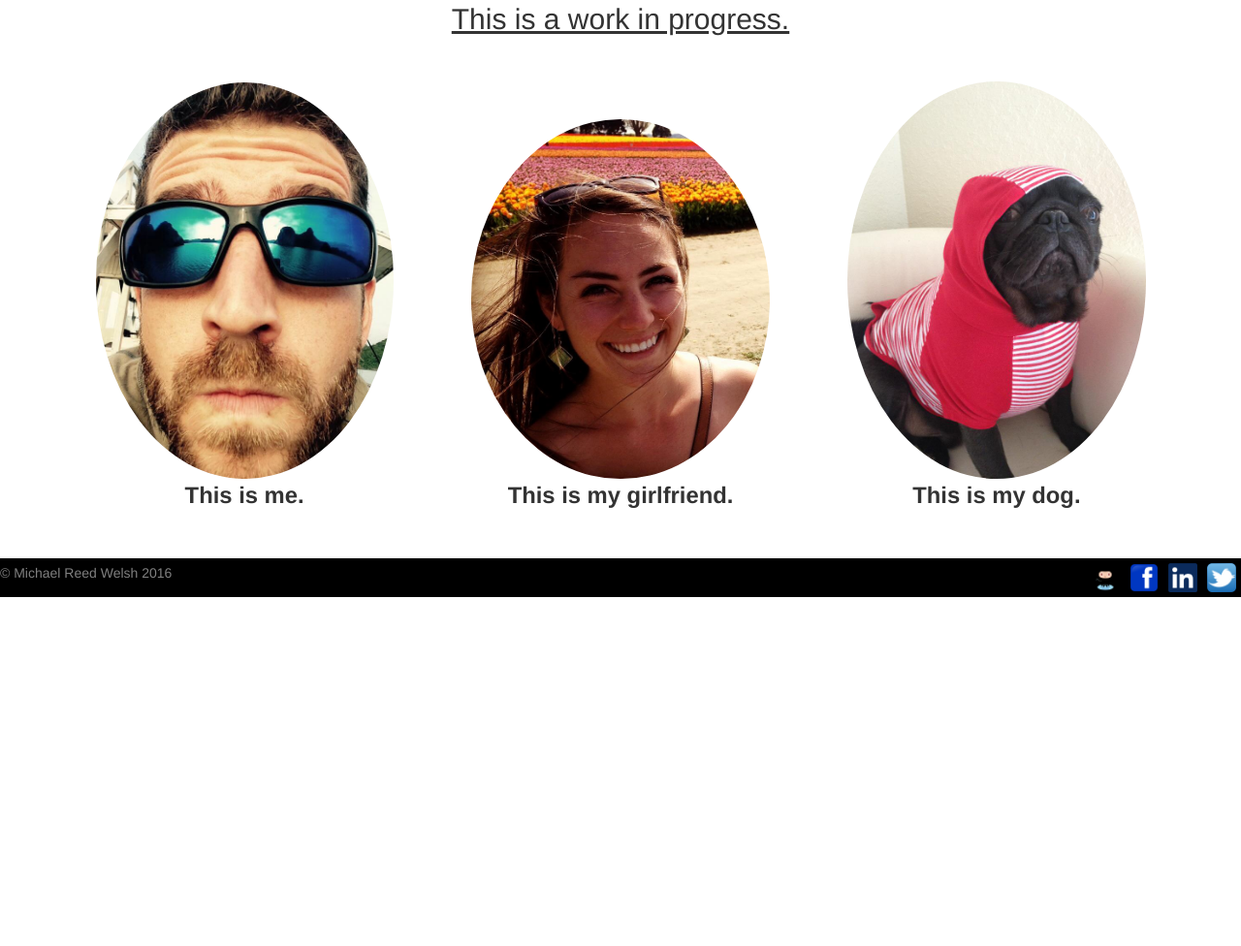
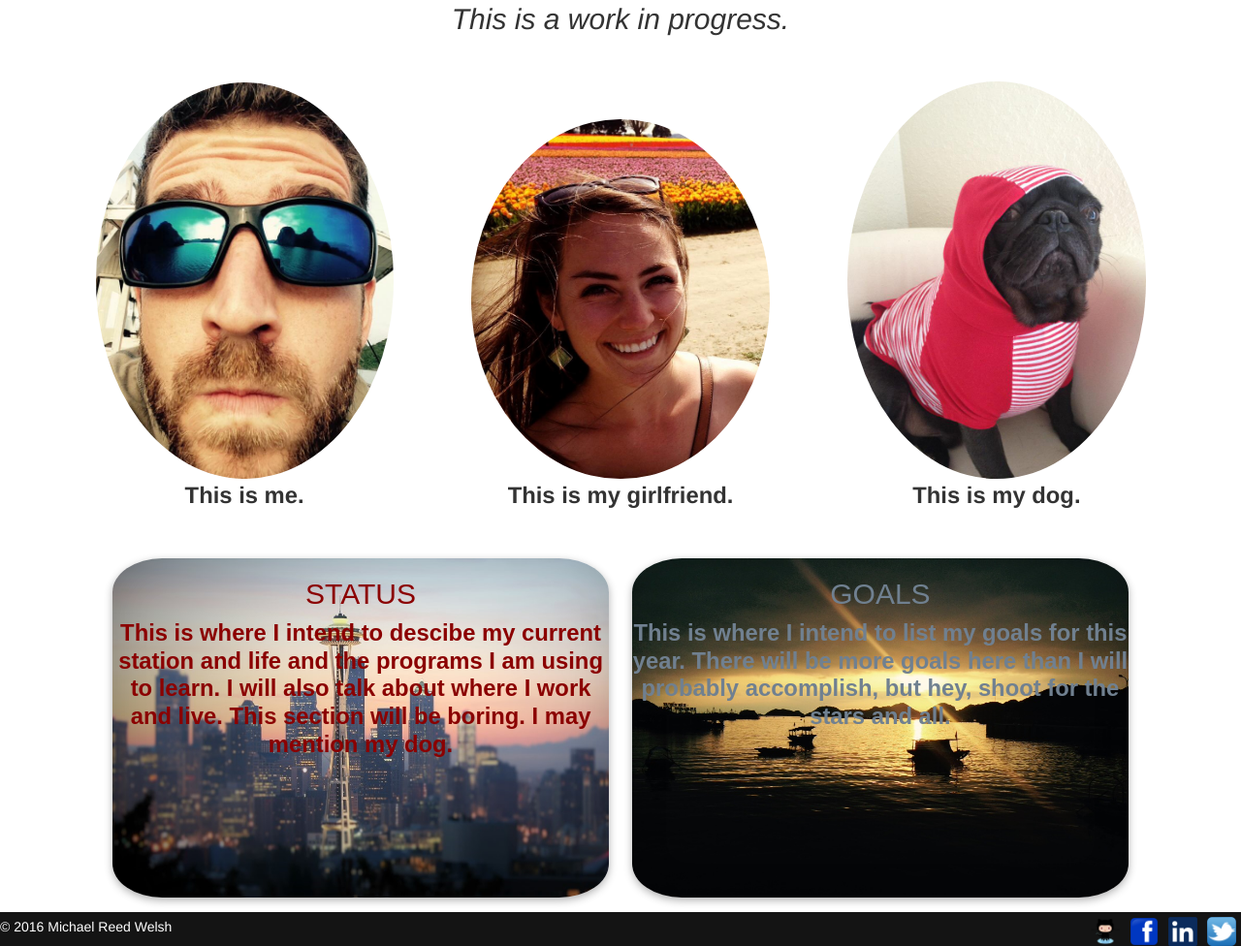
Before and after one commit to michaelreedwelsh/michaelreedwelsh.github.io, a plain HTML site: page index.html in a window 1280 px wide. Shown: the part 447-1423 px from the top of the page at 97% size. Before the commit the page ends 1063 px from the top, so only its background shows below. Drawn offline with nearby package versions, Linux system fonts and the light colour scheme; a web font is replaced by a local one.

Commit message:
Added some paragraphs with backgrounds and terrible colors. Also a little more formatting for iphone screens

```diff
--- a/css/style.css
+++ b/css/style.css
@@ -3,12 +3,12 @@
 }
 
 /*TYPE SELECTORS*********/
+
 h1 {
     font-size: 2em;
 }
 h2 {
-    text-align: center;
-    text-decoration: underline;
+    text-align: center
 }
 li {
     list-style: none;
@@ -21,14 +21,16 @@ div p {
 footer {
     padding-top: 5px;
     display: inline-block;
-    background: black;
-    color: grey;
+    background: rgb(20, 20, 20);
+    color: white;
     width: 100%;
-    height: 40px;
+    max-height: 40px;
+    bottom: 0;
 
 }
 footer p {
     display: inline;
+
 }
 
 /*CLASSES***************/
@@ -64,8 +66,34 @@ footer p {
     float: right;
     padding: 0 5px;
 }
+.main {
+    margin: 0 auto;
+    text-align: center;
+}
+.goals,
+.status {
+    font-family: "Candal", sans-serif;
+    display: inline-block;
+    width: 40%;
+    margin: 10px;
+    box-shadow:0 3px 8px rgba(0, 0, 0, 0.3), 0 0 40px rgba(0, 0, 0, 0.1) inset;
+    margin-top: 0;
+    height: 350px;
+    overflow: hidden;
+    border-radius: 10%;
+    line-height: 1.2;
+}
+.status {
+    background-image: url("../img/space.jpg");
+    background-size: 100% 100%;
+    color: darkred;
+}
+.goals {
+    background-image: url("../img/sunset.jpg");
+    background-size: 100% 100%;
+    color: slategrey;
 
-
+}
 
 /*MEDIA QUERIES******/
 
@@ -73,6 +101,7 @@ footer p {
     .main-header {
         font-size: 1.5rem;
         min-height: 300px;
+        padding-top: 10px;
     }
 }
 @media (max-width:398px) {
@@ -81,6 +110,19 @@ footer p {
         max-width: 90%;
         padding: 0;
     }
+    .goals,
+    .status {
+        display: block;
+        width: 90%;
+        font-size: .6em;
+        line-height: 1;
+        height: 300px;
+
+    }
+    footer p {
+        font-size: 1.3rem;
+    }
+
 
 }
 
--- a/index.html
+++ b/index.html
@@ -5,6 +5,7 @@
         <meta name="description" content="Michael Welsh's profile page">
         <meta name="author" content="Michael Welsh">
         <meta charset="UTF-8">
+        <link href='https://fonts.googleapis.com/css?family=Candal' rel='stylesheet' type='text/css'>
         <link href='https://fonts.googleapis.com/css?family=Oswald:400,700' rel='stylesheet' type='text/css'>
         <link rel="stylesheet" href="https://maxcdn.bootstrapcdn.com/bootstrap/3.3.6/css/bootstrap.min.css" integrity="sha384-1q8mTJOASx8j1Au+a5WDVnPi2lkFfwwEAa8hDDdjZlpLegxhjVME1fgjWPGmkzs7" crossorigin="anonymous">
         <link rel="stylesheet" href="css/style.css" type="text/css" />
@@ -17,7 +18,7 @@
             </p>
             <h1>My name is Michael Reed Welsh</h1>
         </div>
-        <h2>This is a work in progress.</h2>
+        <h2><i>This is a work in progress.</i></h2>
         <div class="pics">
             <div class="gallery">
                 <img class="img-responsive img-circle" src="img/costas.jpg" alt="Picture of Michael Welsh"></img><p>This is me.</p>
@@ -29,10 +30,27 @@
                 <img class="img-responsive img-circle" src="img/appa.jpg" alt="picture of a pug dog"></img><p>This is my dog.</p>
             </div>
         </div>
+        <div class="main">
+            <div class="status">
+                <h2>STATUS</h2>
+                <p>
+                    This is where I intend to descibe my current station and life and the programs I am using to learn. I will also talk about where I work and live. This section will be boring. I may mention my dog.
+                </p>
+            </div>
+            <div class="goals clearfix">
+                <h2>GOALS</h2>
+                <p>
+                    This is where I intend to list my goals for this year. There will be more goals here than I will probably accomplish, but hey, shoot for the stars and all.
+                </p>
+            </div>
 
+
+
+
+        </div>
     </body>
     <footer>
-        <p>&copy; Michael Reed Welsh 2016</p>
+        <p>&copy; 2016 Michael Reed Welsh  </p>
         <a href="https://twitter.com/EkeltonWelsh"><img class="social" src="img/twitter.png" alt="twitter icon"></a>
         <a href="https://www.linkedin.com/in/michael-welsh-b1999b114
 "><img class="social" src="img/linkedin.png" alt="linkedin icon"></a>
```
Also changed, not shown: img/space.jpg (added), img/sunset.jpg (added).
